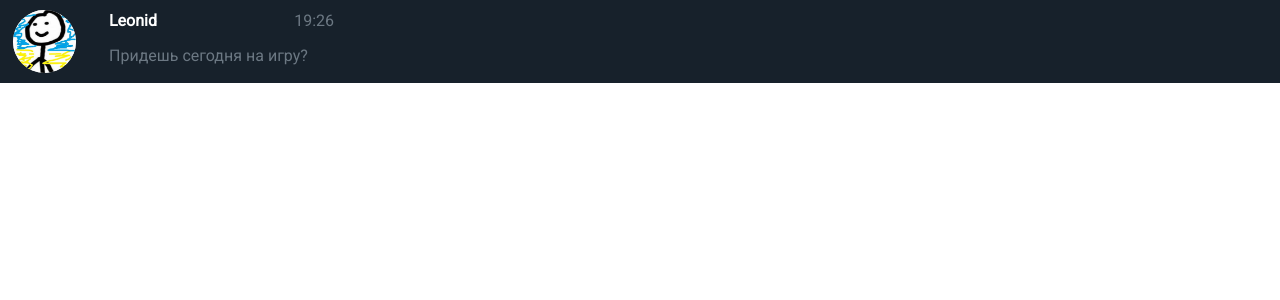
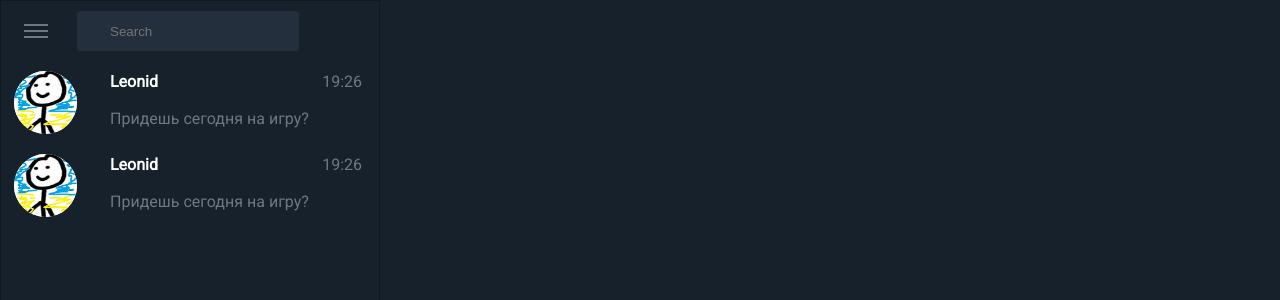
Before and after one commit to jrdAlexandr/telegramm, a React (Create React App) app in the folder telegrammdex/: page / in a window 1280 px wide. Shown: the top 300 px of the page. Built offline with nearby package versions, Linux system fonts and the light colour scheme.

Commit message:
dialogs done

```diff
--- a/telegrammdex/src/App.js
+++ b/telegrammdex/src/App.js
@@ -1,8 +1,8 @@
 import './App.scss';
-import DialogItem from './components/DialogItem'
+import Dialogs from './components/Dialogs';
 function App() {
   return <div className='App'>
-  <DialogItem />
+  <Dialogs />
    </div>;
 }
 
--- a/telegrammdex/src/App.scss
+++ b/telegrammdex/src/App.scss
@@ -1,3 +1,18 @@
 .App {
   background: #17212B;
+  height: 100vh;
 }
+
+/* полоса прокрутки (скроллбар) */
+::-webkit-scrollbar {
+  width: 4px; /* ширина для вертикального скролла */
+
+  background-color: #6C7883;
+}
+
+/* ползунок скроллбара */
+::-webkit-scrollbar-thumb {
+  background-color:  #101921;;
+  border-radius: 4px;
+  box-shadow: inset 1px 1px 10px #f3faf7;
+}
--- a/telegrammdex/src/components/DialogItem/DialogItem.scss
+++ b/telegrammdex/src/components/DialogItem/DialogItem.scss
@@ -1,5 +1,5 @@
 .dialog-item {
-  width: 348px;
+  width: 375px;
   height: 83px;
   font-family: 'Roboto', sans-serif;
   display: flex;
@@ -8,12 +8,12 @@
   align-items: center;
 
   &__avatar {
-    margin: 10px 13px;
+    margin: 10px 0 10px 13px;
   }
 
   &__info {
-    margin-left: 20px;
-    width: 100%;
+    margin-left: 33px;
+    width: 266px;
     display: flex;
     flex-direction: column;
     justify-content: space-between;
@@ -34,6 +34,12 @@
     &-bottom {
       margin-bottom: 17px;
       color: #6c7883;
+      p {
+        white-space: nowrap; /* Запрещаем перенос строк */
+        overflow: hidden; /* Обрезаем все, что не помещается в область */
+        text-overflow: ellipsis; /* Добавляем многоточие */
+        padding-right: 10px;
+      }
     }
   }
 }
--- a/telegrammdex/src/components/DialogItem/index.jsx
+++ b/telegrammdex/src/components/DialogItem/index.jsx
@@ -1,19 +1,20 @@
 import React from 'react';
 import Avatar from '../Avatar';
 import './DialogItem.scss';
-
 
 const DialogItem = () => {
   return (
     <div className='dialog-item'>
       <div className='dialog-item__avatar'>
-        <Avatar/>
-        </div>
+        <Avatar />
+      </div>
       <div className='dialog-item__info'>
         <div className='dialog-item__info-top'>
           <b>Leonid</b> <span>19:26</span>
         </div>
-        <div className='dialog-item__info-bottom'>Придешь сегодня на игру?</div>
+        <div className='dialog-item__info-bottom'>
+          <p>Придешь сегодня на игру?</p>{' '}
+        </div>
       </div>
     </div>
   );
--- /dev/null
+++ b/telegrammdex/src/components/Dialogs/Dialogs.scss
@@ -0,0 +1,8 @@
+.dialogs{
+  width: 380px;
+  border: 1px solid #101921;
+  height: 100vh;
+  overflow-y: auto;
+  overflow-x: hidden;
+  box-sizing: border-box;
+}
--- /dev/null
+++ b/telegrammdex/src/components/Dialogs/index.jsx
@@ -0,0 +1,15 @@
+import React from 'react';
+import HeaderDialogs from '../HeaderDialogs';
+import DialogItem from '../DialogItem';
+import './Dialogs.scss';
+const Dialogs = () => {
+  return (
+    <div className='dialogs'>
+      <HeaderDialogs />
+      <DialogItem />
+      <DialogItem />
+
+    </div>
+  );
+};
+export default Dialogs;
--- /dev/null
+++ b/telegrammdex/src/components/HeaderDialogs/HeaderDialogs.scss
@@ -0,0 +1,31 @@
+.header-dialogs {
+  height: 60px;
+  display: flex;
+  align-items: center;
+  &__btn-info {
+    border-bottom: 2px solid #6c7883;
+    border-top: 2px solid #6c7883;
+    height: 2px;
+    width: 24px;
+    padding: 4px 0;
+    margin-left: 23px;
+    cursor: pointer;
+    div {
+      background-color: #6c7883;
+      height: 2px;
+      width: 24px;
+    }
+  }
+  &__search {
+    width: 222px;
+    height: 40px;
+    background-color: #242f3d;
+    color: #6c7883;
+    border-radius: 4px;
+    margin-left: 29px;
+    outline: none;
+    border: none;
+    padding-left: 33px;
+    box-sizing: border-box;
+  }
+}
--- /dev/null
+++ b/telegrammdex/src/components/HeaderDialogs/index.jsx
@@ -0,0 +1,15 @@
+import React from 'react';
+import './HeaderDialogs.scss';
+
+
+
+const HeaderDialogs = () => {
+  return (
+    <div className='header-dialogs'>
+      <div className='header-dialogs__btn-info'><div></div></div>
+      <input className='header-dialogs__search' type='text' placeholder='Search' />
+    </div>
+  );
+};
+
+export default HeaderDialogs;
```
